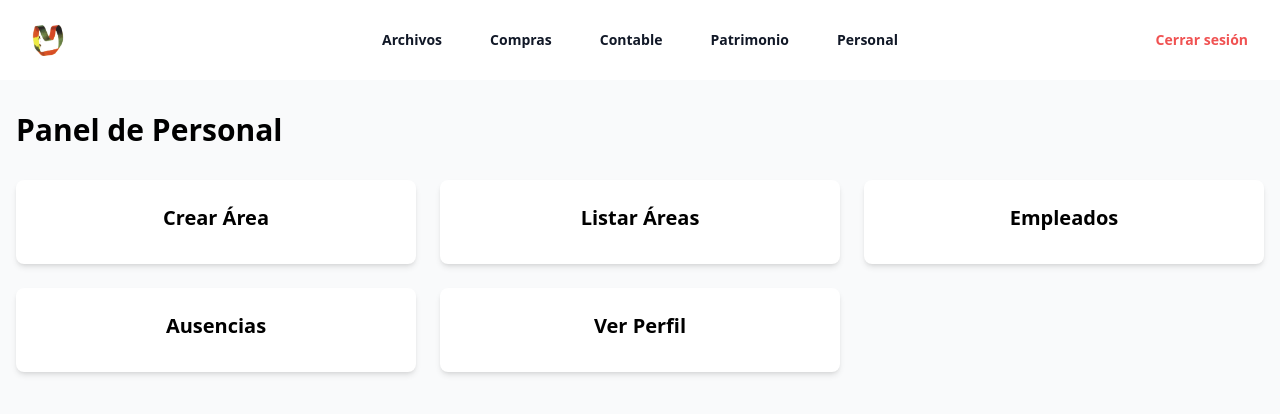
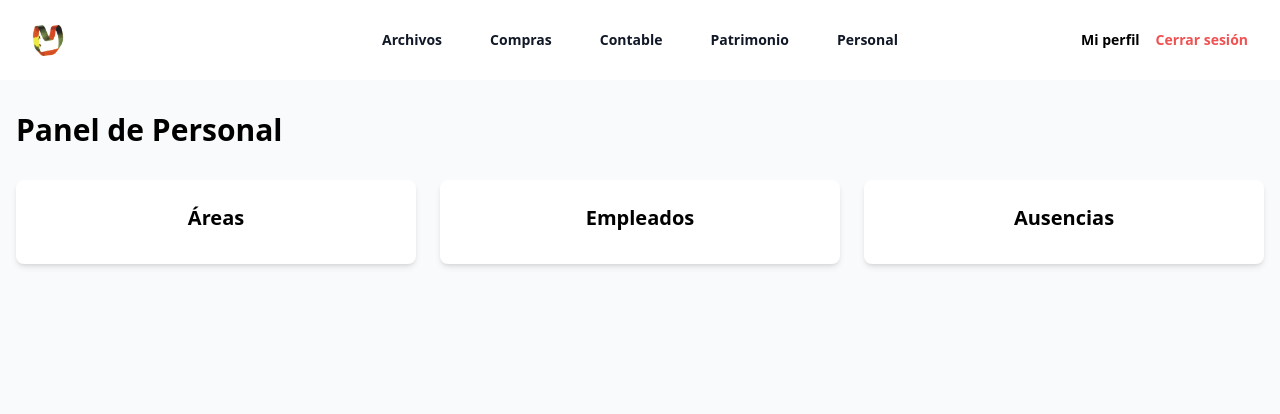
Before and after one commit to MilenaConfeggi/CIDEPINT-UNLP, a Flask app: template administracion/src/web/templates/personal/index.html in a window 1280 px wide. Shown: the top 414 px of the page. Run offline with Flask 3, Linux system fonts and the light colour scheme; the template is opened without the code that fills it, so the values that code supplies are empty; the visitor is signed in with stand-in values (Sample User, id 1); parts of the project's set-up code (start-up, migrations or seed data) failed here and were passed over; some libraries are stand-ins or nearby versions.

Commit message:
Más arreglos de personal

```diff
--- a/administracion/src/web/controllers/auth_controller.py
+++ b/administracion/src/web/controllers/auth_controller.py
@@ -72,4 +72,4 @@ def cambiar_contrasena():
         flash('Datos actualizados con éxito!', 'success')
         return redirect(url_for('home'))
 
-    return render_template('cambiar_contrasena.html', empleado=current_user.empleado)
+    return render_template('cambiar_contrasena.html', empleado=current_user.empleado, topico=True)
--- a/administracion/src/web/templates/navbar.html
+++ b/administracion/src/web/templates/navbar.html
@@ -24,7 +24,12 @@
         </div>
       {% endif %}
       <div class="hidden lg:flex lg:flex-1 lg:justify-end">
-        <a href="{{ url_for('auth.logout') }}" class="text-sm/6 font-semibold text-red-500">
+        <a
+        href="{{ url_for('personal.ver_perfil', id=current_user.id) }}"
+        class="text-sm/6 font-semibold text-black">
+        Mi perfil
+        </a>
+        <a href="{{ url_for('auth.logout') }}" class="text-sm/6 font-semibold text-red-500 ml-4">
           Cerrar sesión
         </a>
       </div>
@@ -41,6 +46,7 @@
         <a href="{{ url_for('contable.index') }}" class="block text-sm font-semibold text-gray-900 mb-4">Contable</a>
         <a href="{{ url_for('patrimonio.index') }}" class="block text-sm font-semibold text-gray-900 mb-4">Patrimonio</a>
         <a href="{{ url_for('personal.index') }}" class="block text-sm font-semibold text-gray-900 mb-4">Personal</a>
+        <a href="{{ url_for('personal.ver_perfil', id=current_user.id) }}" class="block text-sm font-semibold text-black mb-4">Mi perfil</a>
         <a href="{{ url_for('auth.logout') }}" class="block text-sm font-semibold text-red-500">Cerrar sesión</a>
       `;
 
--- a/administracion/src/web/templates/personal/index.html
+++ b/administracion/src/web/templates/personal/index.html
@@ -9,13 +9,8 @@
 
   <div class="grid grid-cols-1 md:grid-cols-2 lg:grid-cols-3 gap-6">
     <div class="bg-white shadow-md rounded-lg p-6">
-      <a href="{{ url_for('area.crear_area') }}" class="block text-center">
-        <h2 class="text-xl font-semibold mb-2">Crear Área</h2>
-      </a>
-    </div>
-    <div class="bg-white shadow-md rounded-lg p-6">
       <a href="{{ url_for('area.listar_areas') }}" class="block text-center">
-        <h2 class="text-xl font-semibold mb-2">Listar Áreas</h2>
+        <h2 class="text-xl font-semibold mb-2">Áreas</h2>
       </a>
     </div>
     <div class="bg-white shadow-md rounded-lg p-6">
@@ -34,14 +29,6 @@
         <h2 class="text-xl font-semibold mb-2">Ausencias</h2>
       </a>
     </div>
-    <div class="bg-white shadow-md rounded-lg p-6">
-      <a
-        href="{{ url_for('personal.ver_perfil', id=current_user.id) }}"
-        class="block text-center"
-      >
-        <h2 class="text-xl font-semibold mb-2">Ver Perfil</h2>
-      </a>
-    </div>
   </div>
 </div>
 
```
Also changed, not shown: administracion/src/web/templates/personal/listar_areas.html (+6 -1 lines), administracion/static/css/tailwind.css.
